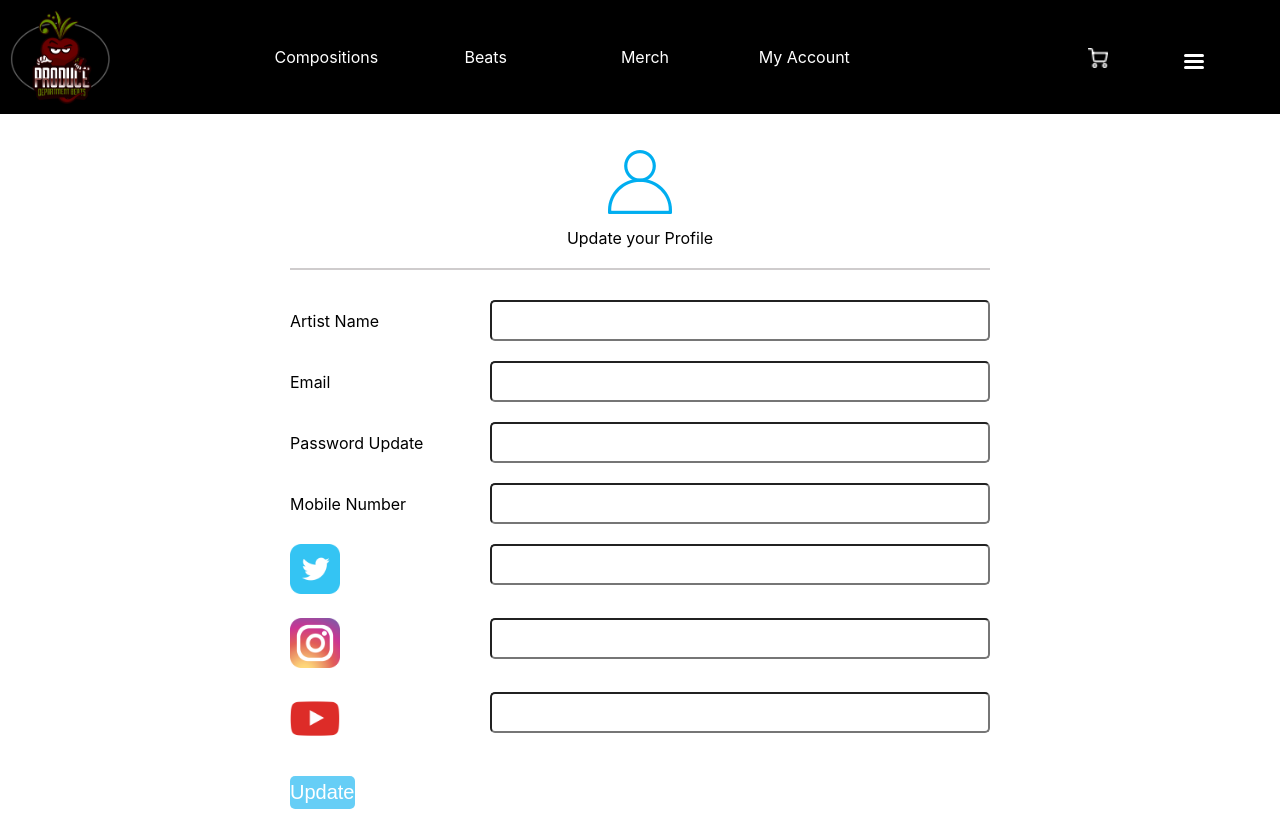
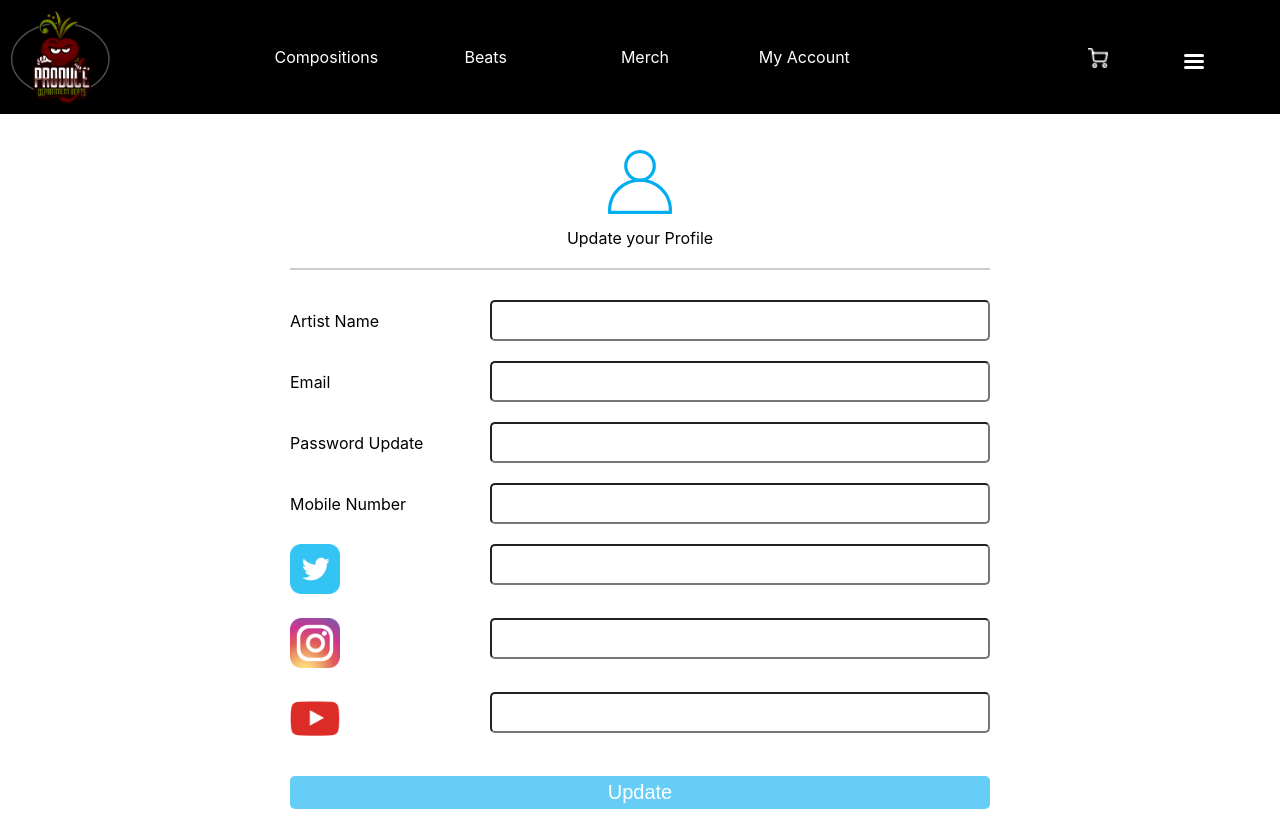
Before and after one commit to vernonsyncere/pdbeats, a React (Create React App) app in the folder client/: page / in a window 1280 px wide. Built offline with nearby package versions, Linux system fonts and the light colour scheme.

Commit message:
made change to button

```diff
--- a/client/src/components/ClientProfile/StyledClientProfile.module.css
+++ b/client/src/components/ClientProfile/StyledClientProfile.module.css
@@ -53,6 +53,7 @@
 
 button {
    max-width:100%;
+   width:100%;
    padding: 5px 0;
    border-radius: 5px;
    border: 0;
@@ -76,7 +77,7 @@ button {
     .formBox {
       margin-top: 20px;
       display: grid;
-      grid-template-columns: 1.5fr 1fr;
+      grid-template-columns: 2fr 1fr;
     }
  }
 
```
